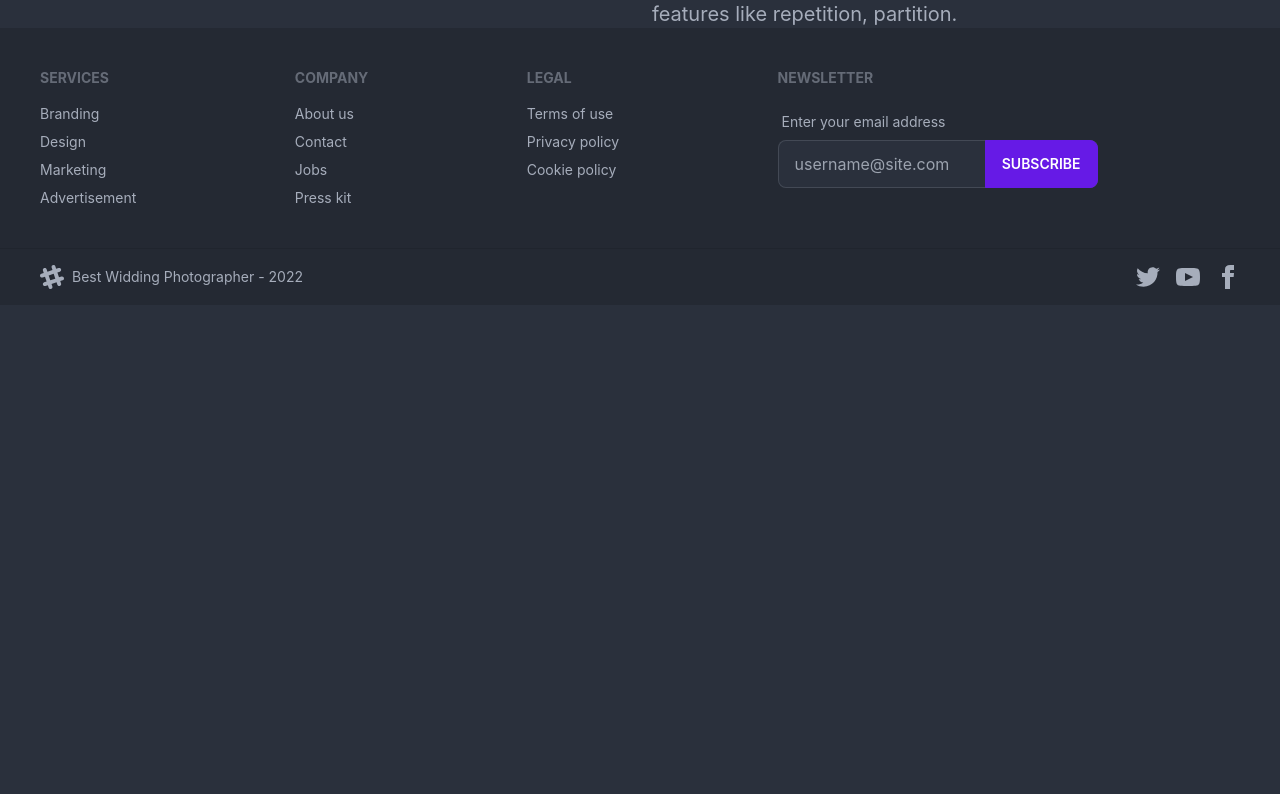
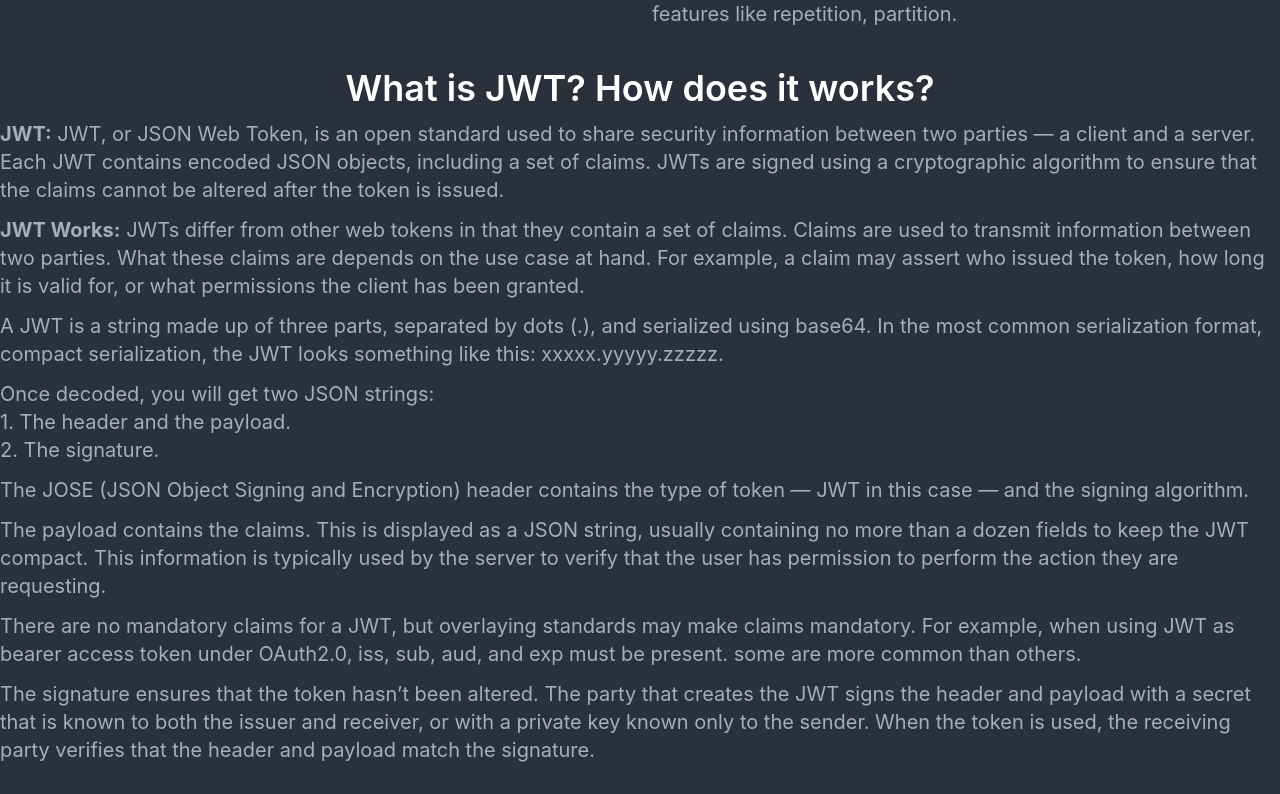
Before and after one commit to sl243/photography-client, a React (Create React App) app: page /blog in a window 1280 px wide. Shown: the part 786-1580 px from the top of the page. Before the commit the page ends 1091 px from the top, so only its background shows below. Built offline with nearby package versions, Linux system fonts and the light colour scheme; no server answers.

Commit message:
added second question and answer in blog

```diff
--- a/src/Pages/Blog/Blog.js
+++ b/src/Pages/Blog/Blog.js
@@ -68,6 +68,35 @@ const Blog = () => {
                 <div>
                 </div>
             </div>
+            <div className='mt-10'>
+                <h1 className='text-4xl text-center text-white font-semibold'>What is JWT? How does it works?</h1>
+                <p className='text-xl mt-3'>
+                    <strong>JWT:</strong> JWT, or JSON Web Token, is an open standard used to share security information between two parties — a client and a server. Each JWT contains encoded JSON objects, including a set of claims. JWTs are signed using a cryptographic algorithm to ensure that the claims cannot be altered after the token is issued.
+                </p>
+                <p className='text-xl mt-3'>
+                    <strong> JWT Works:</strong> JWTs differ from other web tokens in that they contain a set of claims. Claims are used to transmit information between two parties. What these claims are depends on the use case at hand. For example, a claim may assert who issued the token, how long it is valid for, or what permissions the client has been granted.
+                </p>
+                <p className='text-xl mt-3'>
+                    A JWT is a string made up of three parts, separated by dots (.), and serialized using base64. In the most common serialization format, compact serialization, the JWT looks something like this: xxxxx.yyyyy.zzzzz.
+                </p>
+                <p className='text-xl mt-3'>
+                    Once decoded, you will get two JSON strings: <br></br>
+                    1. The header and the payload. <br></br>
+                    2. The signature.
+                </p>
+                <p className='text-xl mt-3'>
+                    The JOSE (JSON Object Signing and Encryption) header contains the type of token — JWT in this case — and the signing algorithm.
+                </p>
+                <p className='text-xl mt-3'>
+                    The payload contains the claims. This is displayed as a JSON string, usually containing no more than a dozen fields to keep the JWT compact. This information is typically used by the server to verify that the user has permission to perform the action they are requesting.
+                </p>
+                <p className='text-xl mt-3'>
+                    There are no mandatory claims for a JWT, but overlaying standards may make claims mandatory. For example, when using JWT as bearer access token under OAuth2.0, iss, sub, aud, and exp must be present. some are more common than others.
+                </p>
+                <p className='text-xl mt-3'>
+                    The signature ensures that the token hasn’t been altered. The party that creates the JWT signs the header and payload with a secret that is known to both the issuer and receiver, or with a private key known only to the sender. When the token is used, the receiving party verifies that the header and payload match the signature.
+                </p>
+            </div>
         </div>
     );
 };
--- a/src/Pages/Shared/Footer/Footer.js
+++ b/src/Pages/Shared/Footer/Footer.js
@@ -2,7 +2,7 @@ import React from 'react';
 
 const Footer = () => {
     return (
-        <div>
+        <div className='mt-10'>
             <footer className="footer p-10 bg-base-200 text-base-content">
                 <div>
                     <span className="footer-title">Services</span>
```
